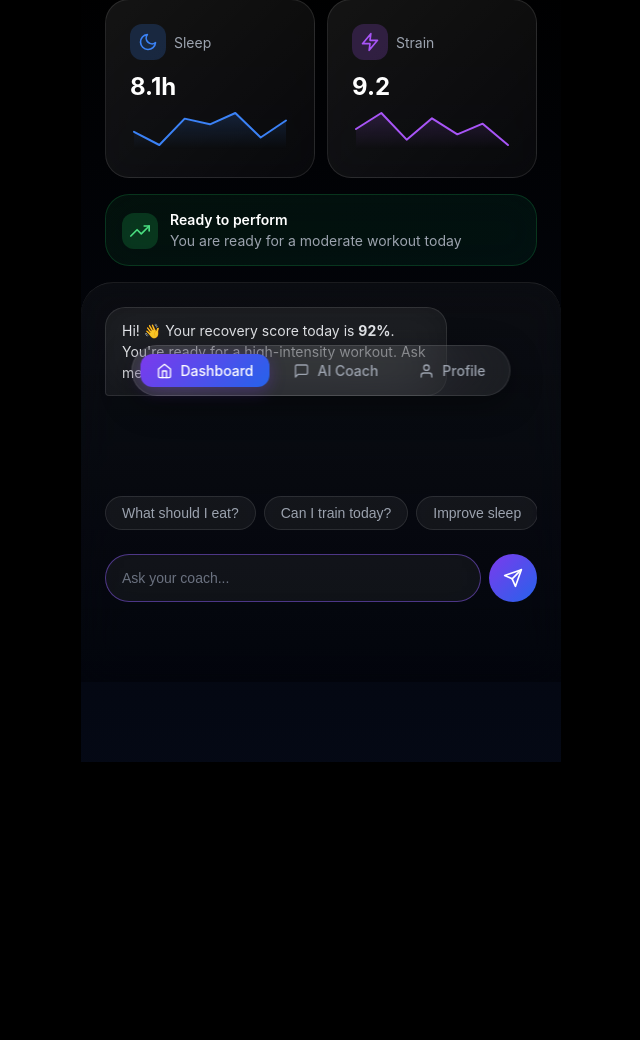
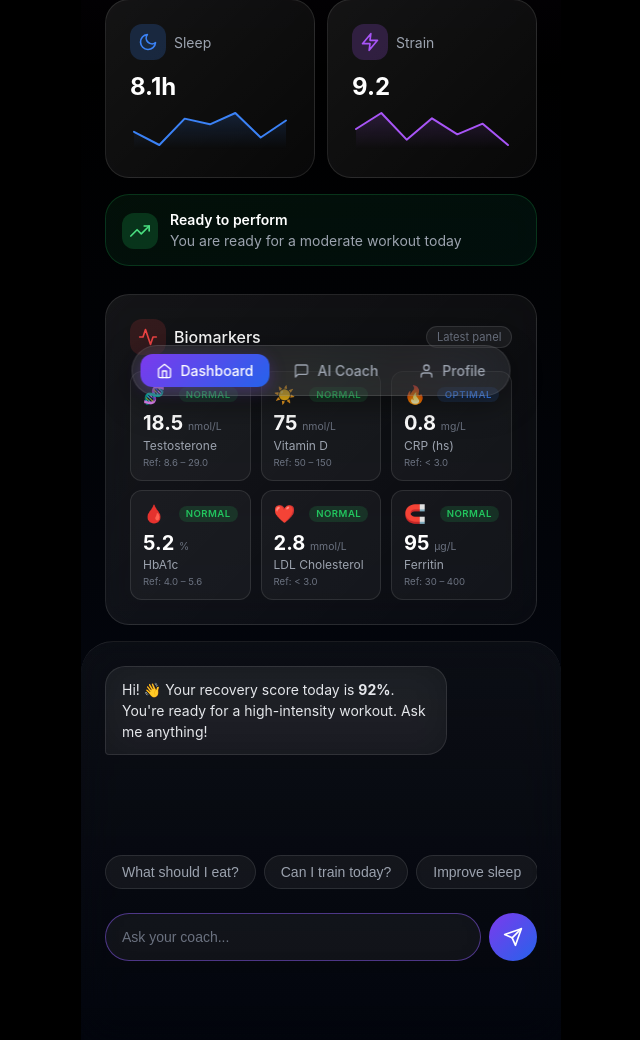
Before and after one commit to denisislamov/heracles_coach_mobile, a Django app: page /dashboard/ in a window 1280 px wide. Shown: the part 380-1420 px from the top of the page, without its empty margins (319-959 px from the left). Before the commit the page ends 1142 px from the top, so only its background shows below. Run offline with Django 5.2, Linux system fonts and the light colour scheme; the visitor is signed in with stand-in values (Sample User, id 1); data that the repository does not hold is empty; parts of the project's set-up code (start-up, migrations or seed data) failed here and were passed over.

Commit message:
add new biomarkers

```diff
--- a/dashboard/models.py
+++ b/dashboard/models.py
@@ -41,6 +41,70 @@ def get_default_metrics():
     }
 
 
+def get_default_biomarkers():
+    """Return average biomarker values for a healthy adult male.
+
+    Based on Heracles PhenoAge spec (Levine et al., 2018) and
+    standard clinical reference ranges.
+    """
+    return [
+        {
+            'name': 'Testosterone',
+            'value': 18.5,
+            'unit': 'nmol/L',
+            'ref_range': '8.6 – 29.0',
+            'status': 'normal',
+            'icon': '🧬',
+            'category': 'Hormonal',
+        },
+        {
+            'name': 'Vitamin D',
+            'value': 75,
+            'unit': 'nmol/L',
+            'ref_range': '50 – 150',
+            'status': 'normal',
+            'icon': '☀️',
+            'category': 'Nutritional',
+        },
+        {
+            'name': 'CRP (hs)',
+            'value': 0.8,
+            'unit': 'mg/L',
+            'ref_range': '< 3.0',
+            'status': 'optimal',
+            'icon': '🔥',
+            'category': 'Inflammatory',
+        },
+        {
+            'name': 'HbA1c',
+            'value': 5.2,
+            'unit': '%',
+            'ref_range': '4.0 – 5.6',
+            'status': 'normal',
+            'icon': '🩸',
+            'category': 'Metabolic',
+        },
+        {
+            'name': 'LDL Cholesterol',
+            'value': 2.8,
+            'unit': 'mmol/L',
+            'ref_range': '< 3.0',
+            'status': 'normal',
+            'icon': '❤️',
+            'category': 'Cardiovascular',
+        },
+        {
+            'name': 'Ferritin',
+            'value': 95,
+            'unit': 'µg/L',
+            'ref_range': '30 – 400',
+            'status': 'normal',
+            'icon': '🧲',
+            'category': 'Nutritional',
+        },
+    ]
+
+
 def get_weekly_trend():
     """Return mock 7-day trend data."""
     return {
--- a/dashboard/views.py
+++ b/dashboard/views.py
@@ -2,7 +2,7 @@ import json
 import math
 from django.shortcuts import render
 from django.contrib.auth.decorators import login_required
-from .models import HealthMetric, get_default_metrics, get_weekly_trend
+from .models import HealthMetric, get_default_metrics, get_weekly_trend, get_default_biomarkers
 
 
 @login_required
@@ -27,6 +27,7 @@ def index(request):
         is_default = True
 
     trends = get_weekly_trend()
+    biomarkers = get_default_biomarkers()
 
     # SVG circular progress calculations
     radius = 54
@@ -38,6 +39,7 @@ def index(request):
         'metrics': metrics,
         'is_default': is_default,
         'trends_json': json.dumps(trends),
+        'biomarkers': biomarkers,
         'user_initial': (request.user.email[0] if request.user.email else 'U').upper(),
         'recovery_circumference': f'{circumference:.1f}',
         'recovery_offset': f'{offset:.1f}',
--- a/health_coach/__init__.py
+++ b/health_coach/__init__.py
@@ -4,4 +4,4 @@ try:
 except Exception:
     pass
 
-VERSION = '0.0.6'
+VERSION = '0.0.7'
--- a/static/css/style.css
+++ b/static/css/style.css
@@ -531,6 +531,105 @@ a:hover { color: #c084fc; }
     color: var(--text-secondary);
 }
 
+/* Biomarkers Panel */
+.biomarkers-section { margin-top: 0.75rem; }
+
+.biomarkers-header {
+    display: flex;
+    align-items: center;
+    justify-content: space-between;
+    margin-bottom: 1rem;
+}
+.biomarkers-header-left {
+    display: flex;
+    align-items: center;
+    gap: 0.5rem;
+}
+.metric-icon.red {
+    background: rgba(239, 68, 68, 0.15);
+    color: #ef4444;
+}
+.biomarkers-badge {
+    font-size: 0.7rem;
+    color: var(--text-muted);
+    background: rgba(255,255,255,0.06);
+    padding: 0.2rem 0.6rem;
+    border-radius: 999px;
+    border: 1px solid var(--glass-border);
+}
+
+.biomarkers-grid {
+    display: grid;
+    grid-template-columns: repeat(2, 1fr);
+    gap: 0.6rem;
+}
+
+.biomarker-card {
+    background: rgba(255, 255, 255, 0.04);
+    border: 1px solid var(--glass-border);
+    border-radius: 0.75rem;
+    padding: 0.75rem;
+    transition: background 0.2s;
+}
+.biomarker-card:hover {
+    background: rgba(255, 255, 255, 0.07);
+}
+
+.biomarker-top {
+    display: flex;
+    justify-content: space-between;
+    align-items: center;
+    margin-bottom: 0.4rem;
+}
+.biomarker-icon { font-size: 1.1rem; }
+
+.biomarker-status {
+    font-size: 0.6rem;
+    font-weight: 600;
+    text-transform: uppercase;
+    letter-spacing: 0.05em;
+    padding: 0.15rem 0.45rem;
+    border-radius: 999px;
+}
+.biomarker-status.normal {
+    background: rgba(34, 197, 94, 0.15);
+    color: #22c55e;
+}
+.biomarker-status.optimal {
+    background: rgba(59, 130, 246, 0.15);
+    color: #3b82f6;
+}
+.biomarker-status.low {
+    background: rgba(251, 191, 36, 0.15);
+    color: #fbbf24;
+}
+.biomarker-status.high {
+    background: rgba(239, 68, 68, 0.15);
+    color: #ef4444;
+}
+
+.biomarker-value {
+    font-size: 1.25rem;
+    font-weight: 700;
+    color: white;
+    line-height: 1.2;
+}
+.biomarker-value small {
+    font-size: 0.65rem;
+    font-weight: 400;
+    color: var(--text-muted);
+}
+.biomarker-name {
+    font-size: 0.75rem;
+    color: var(--text-secondary);
+    margin-top: 0.15rem;
+}
+.biomarker-ref {
+    font-size: 0.6rem;
+    color: var(--text-muted);
+    margin-top: 0.25rem;
+}
+
 /* Default data badge */
 .default-badge {
     display: inline-flex;
@@ -1035,8 +1134,12 @@ a:hover { color: #c084fc; }
 @media (max-width: 480px) {
     .app-shell, .chat-page { max-width: 100%; }
     .chat-bubble { max-width: 90%; }
-    .notif-dropdown { width: 300px; right: -1rem; }
     .bottom-nav { width: calc(100% - 2rem); }
+    .biomarkers-grid { grid-template-columns: repeat(2, 1fr); }
+}
+
+@media (min-width: 500px) {
+    .biomarkers-grid { grid-template-columns: repeat(3, 1fr); }
 }
 
 /* Utilities */
--- a/templates/dashboard/index.html
+++ b/templates/dashboard/index.html
@@ -108,6 +108,33 @@
                 <p>You are ready for a moderate workout today</p>
             </div>
         </div>
+
+        <!-- Biomarkers Panel -->
+        <div class="glass-card biomarkers-section">
+            <div class="biomarkers-header">
+                <div class="biomarkers-header-left">
+                    <div class="metric-icon red">
+                        <svg viewBox="0 0 24 24" fill="none" stroke="currentColor" stroke-width="2" stroke-linecap="round" stroke-linejoin="round"><path d="M22 12h-4l-3 9L9 3l-3 9H2"/></svg>
+                    </div>
+                    <span style="color: white; font-weight: 500;">Biomarkers</span>
+                </div>
+                <span class="biomarkers-badge">Latest panel</span>
+            </div>
+
+            <div class="biomarkers-grid">
+                {% for b in biomarkers %}
+                <div class="biomarker-card">
+                    <div class="biomarker-top">
+                        <span class="biomarker-icon">{{ b.icon }}</span>
+                        <span class="biomarker-status {{ b.status }}">{{ b.status }}</span>
+                    </div>
+                    <div class="biomarker-value">{{ b.value }} <small>{{ b.unit }}</small></div>
+                    <div class="biomarker-name">{{ b.name }}</div>
+                    <div class="biomarker-ref">Ref: {{ b.ref_range }}</div>
+                </div>
+                {% endfor %}
+            </div>
+        </div>
     </div>
 
     <!-- Chat Section (bottom half) -->
```
